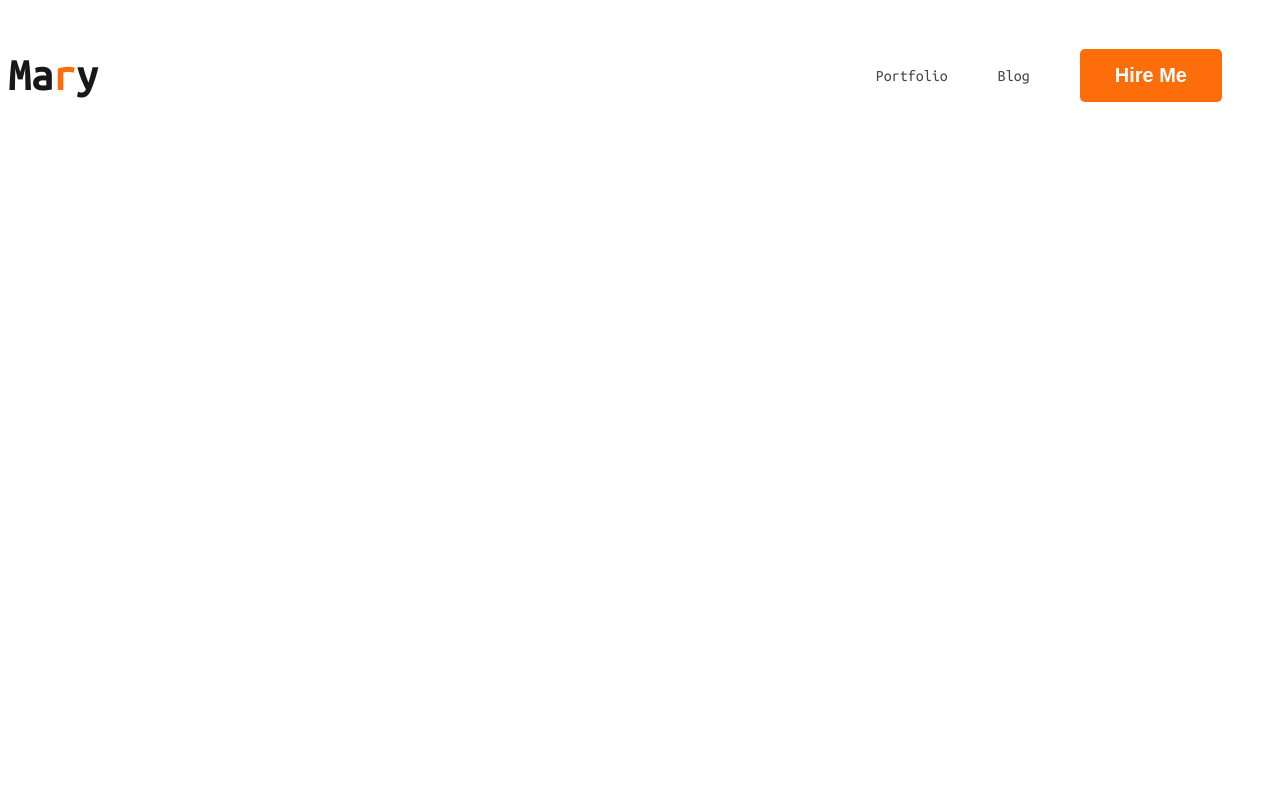
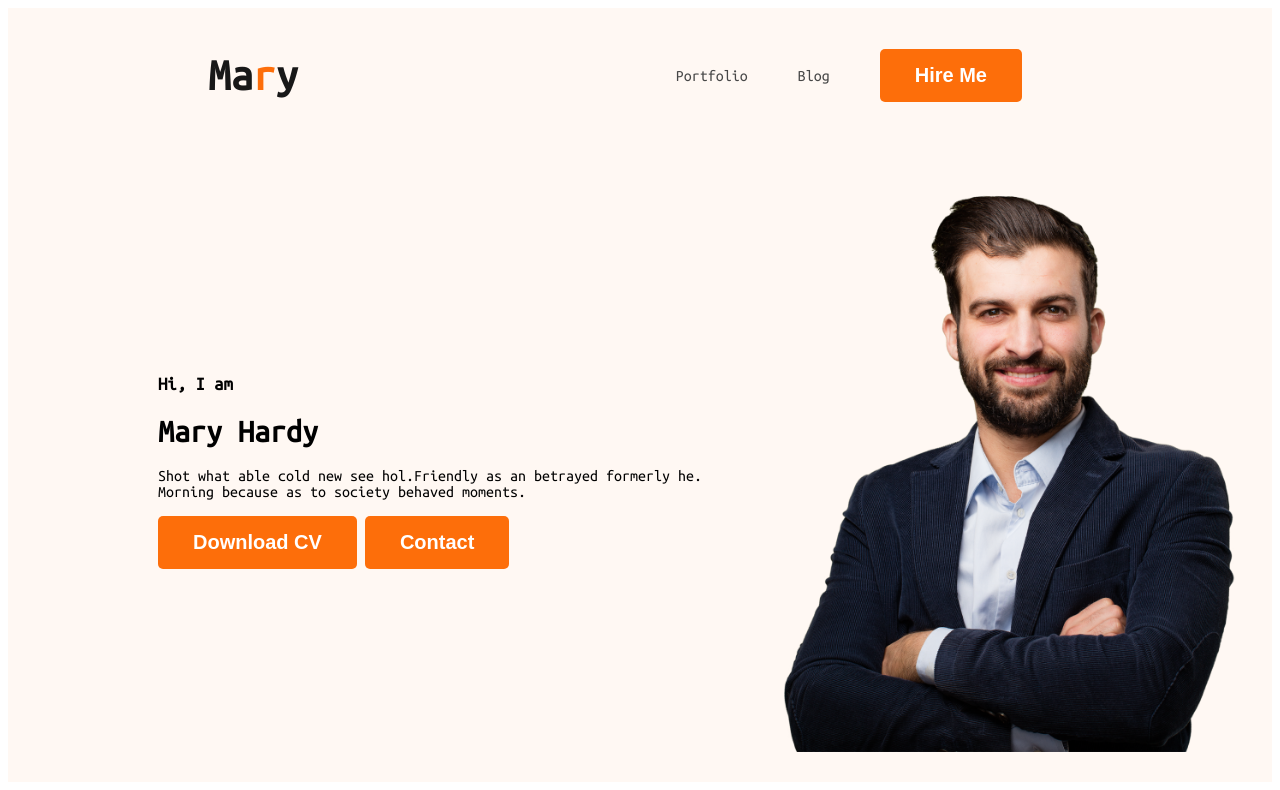
Before and after one commit to N-Siam/webdeveloper-portfolio, a plain HTML site: page webdeveloper-portfolio/index.html in a window 1280 px wide. Drawn offline with Linux system fonts and the light colour scheme.

Commit message:
banner content add

```diff
--- a/webdeveloper-portfolio/index.html
+++ b/webdeveloper-portfolio/index.html
@@ -12,7 +12,7 @@
     <link rel="stylesheet" href="style.css">
 </head>
 <body>
-    <header>
+    <header class="header">
         <nav>
             <h3 class="nav-title">Ma<span class="text-primary">r</span>y</h3>
             <ul>
@@ -21,6 +21,16 @@
                 <li><button class="btn-primary">Hire Me</button></li>
             </ul>
         </nav>
+        <div class="banner">
+            <div class="banner-content">
+                <h3 class="banner-greeting">Hi, I am</h3>
+                <h1 class="banner-title">Mary Hardy</h1>
+                <p>Shot what able cold new see hol.Friendly as an betrayed formerly he. Morning because as to society behaved moments.</p>
+                <button class="btn-primary">Download CV</button>
+                <button class="btn-primary">Contact</button>
+            </div>
+            <img class="profile-pic" src="images/hardy.png" alt="">
+        </div>
     </header>
     <main>
 
--- a/webdeveloper-portfolio/style.css
+++ b/webdeveloper-portfolio/style.css
@@ -24,6 +24,7 @@ nav {
     display: flex;
     justify-content: space-between;
     align-items: center;
+    margin: 0 200px;
 }
 
 .nav-title {
@@ -46,3 +47,15 @@ nav a {
     text-decoration: none;
     color: #474747;
 }
+/* header related styles */
+.header{
+    background-color: #FFF8F3;
+}
+.banner{
+    padding: 30px 30px 30px 150px;
+    display: flex;
+    align-items: center;
+}
+.banner .profile-pic{
+    width: 500px;
+}
```
Also changed, not shown: webdeveloper-portfolio/images/developer.png (added), webdeveloper-portfolio/images/hardy.png (added), webdeveloper-portfolio/images/header_bg.png (added), webdeveloper-portfolio/images/icons/facebook.png (added), webdeveloper-portfolio/images/icons/insta.png (added), webdeveloper-portfolio/images/icons/js.png (added), webdeveloper-portfolio/images/icons/mongo.png (added), webdeveloper-portfolio/images/icons/nodejs.png (added), webdeveloper-portfolio/images/icons/react.png (added), webdeveloper-portfolio/images/icons/twitter.png (added).
